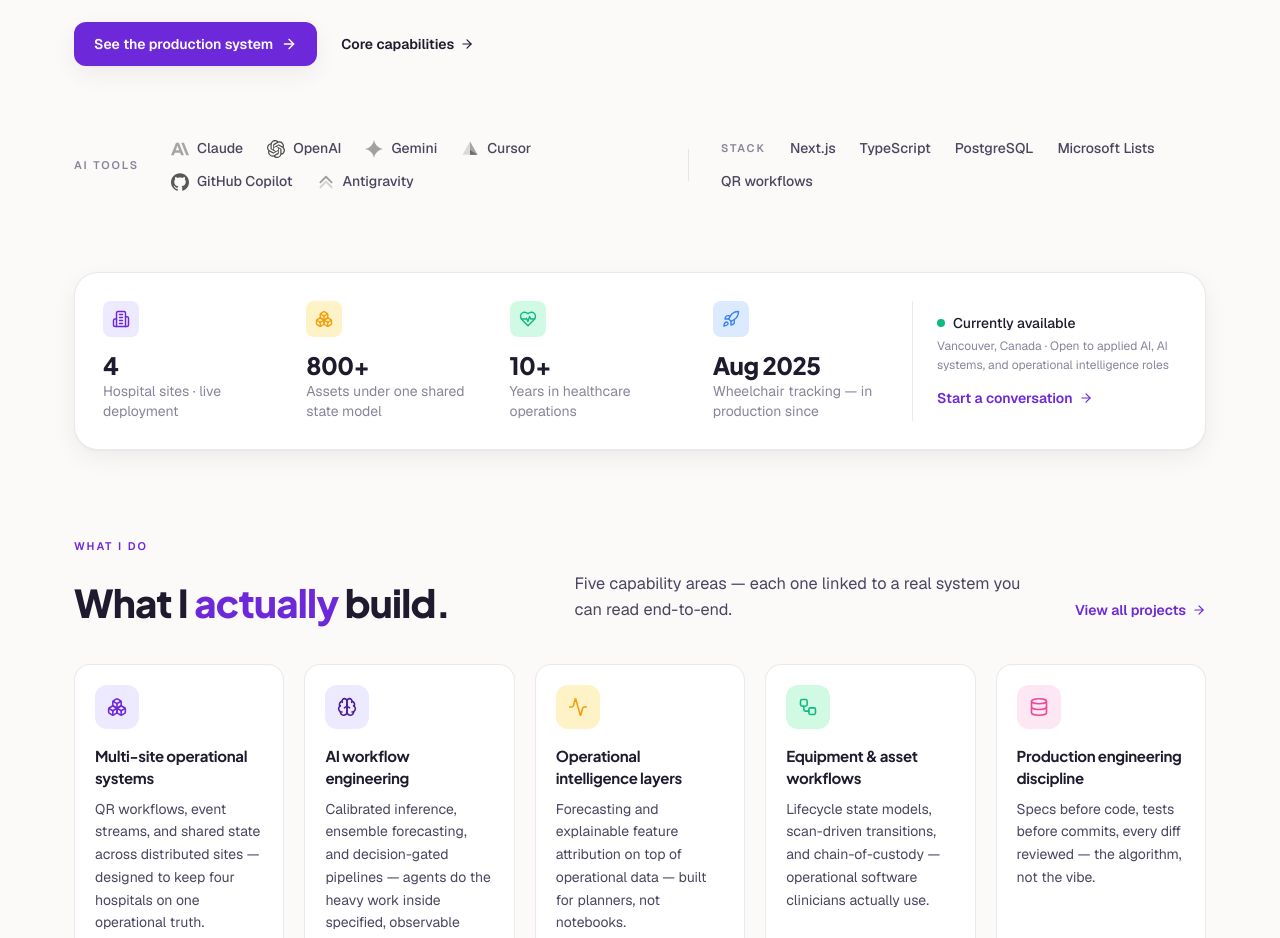
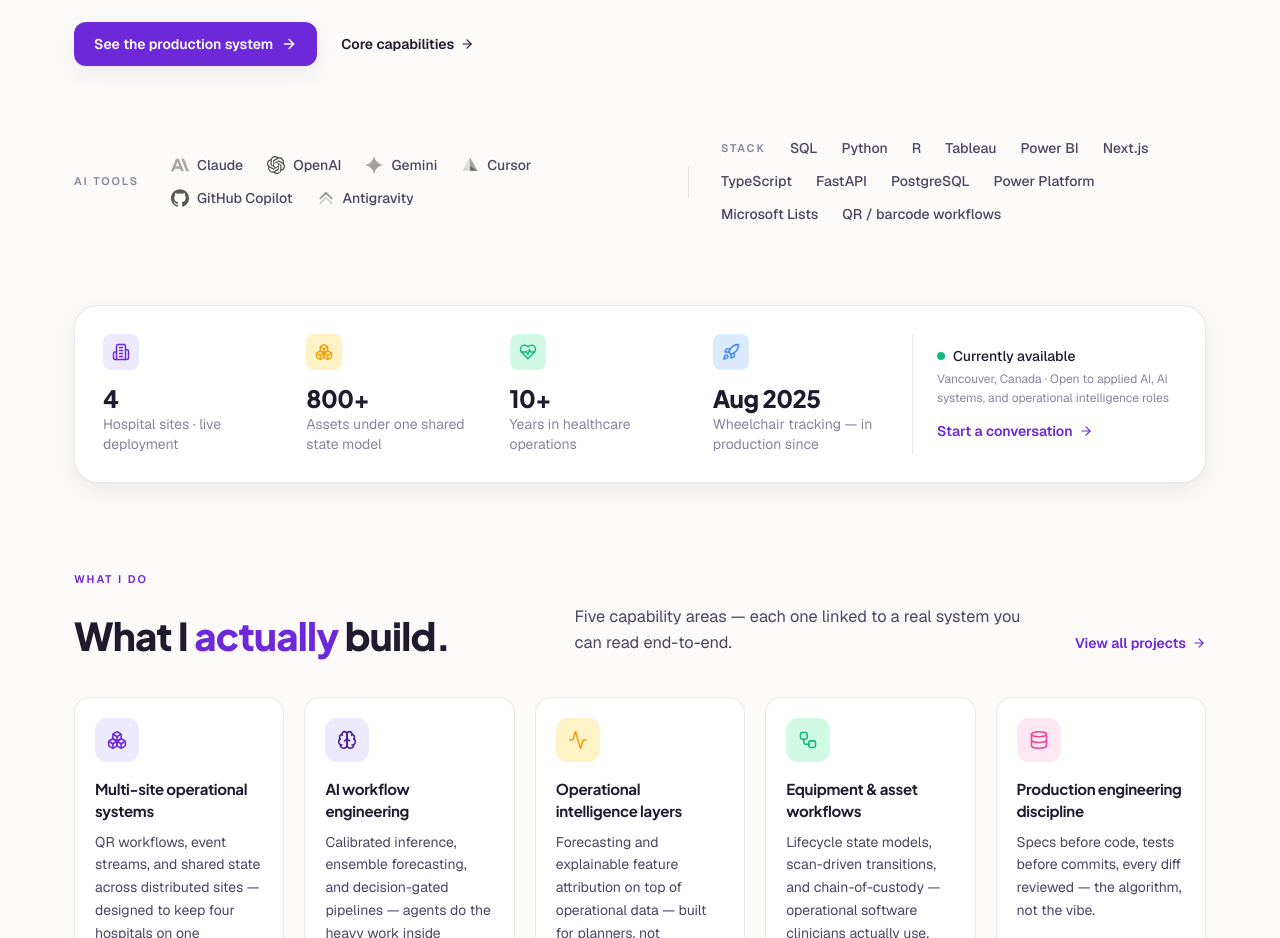
Before and after one commit to lloyd-delacruz/portfolio-website, a Next.js app in the folder frontend/: page / in a window 1280 px wide. Shown: the part 820-1758 px from the top of the page. Built offline with nearby package versions, Linux system fonts and the light colour scheme.

Commit message:
fix(home): expand BuiltWithRow stack to the full healthcare-aligned list

```diff
--- a/frontend/src/components/home/BuiltWithRow.tsx
+++ b/frontend/src/components/home/BuiltWithRow.tsx
@@ -12,7 +12,20 @@ const AI_TOOLS: AiTool[] = [
   { label: 'Antigravity',    logo: '/logos/antigravity.svg' },
 ]
 
-const STACK = ['Next.js', 'TypeScript', 'PostgreSQL', 'Microsoft Lists', 'QR workflows']
+const STACK = [
+  'SQL',
+  'Python',
+  'R',
+  'Tableau',
+  'Power BI',
+  'Next.js',
+  'TypeScript',
+  'FastAPI',
+  'PostgreSQL',
+  'Power Platform',
+  'Microsoft Lists',
+  'QR / barcode workflows',
+]
 
 export function BuiltWithRow() {
   return (
```
Also changed, not shown: 1 other file (tests, documents, lock files or other folders).
